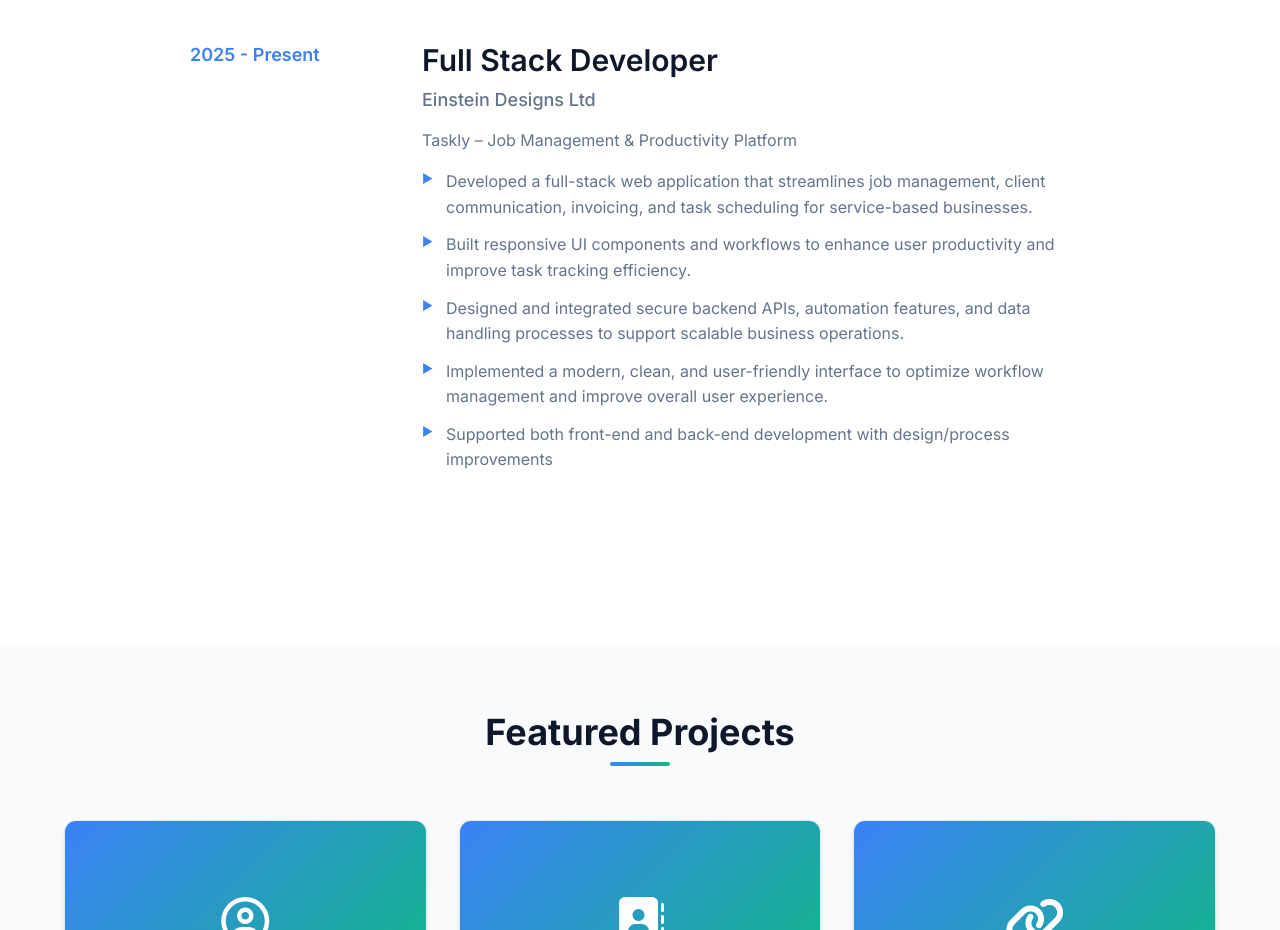
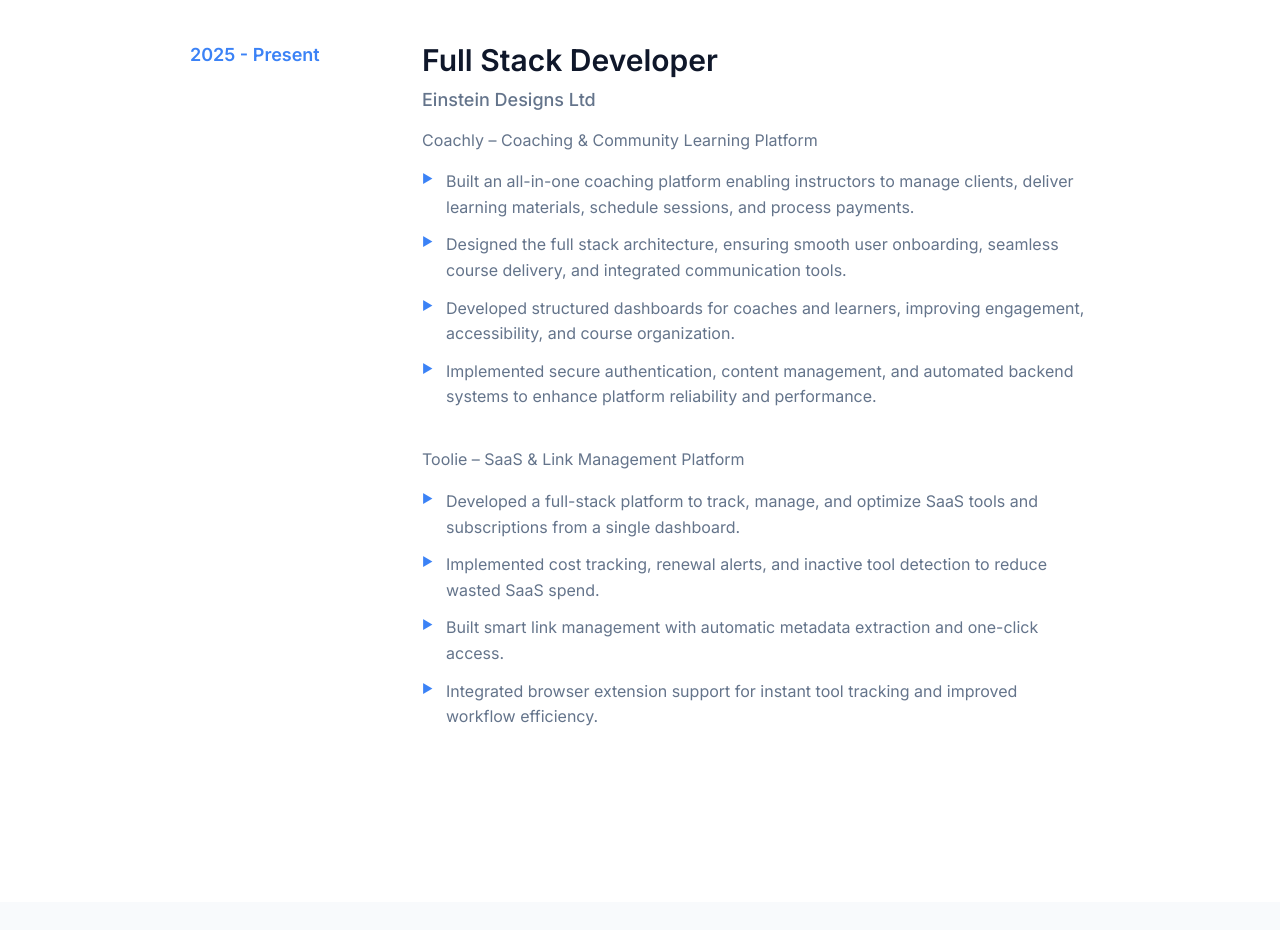
Before and after one commit to Charlieho12/Charlieho12.github.io, a website: page index.html in a window 1280 px wide. Shown: the part 4949-5879 px from the top of the page. Drawn offline with Linux system fonts and the light colour scheme.

Commit message:
Update portfolio

```diff
--- a/index.html
+++ b/index.html
@@ -312,13 +312,20 @@
                     <div class="experience-content">
                         <h3>Full Stack Developer</h3>
                         <h4>Einstein Designs Ltd</h4>
-                        <p>Taskly – Job Management & Productivity Platform</p>
+                        <p>Coachly – Coaching & Community Learning Platform</p>
                         <ul>
-                            <li>Developed a full-stack web application that streamlines job management, client communication, invoicing, and task scheduling for service-based businesses.</li>
-                            <li>Built responsive UI components and workflows to enhance user productivity and improve task tracking efficiency.</li>
-                            <li>Designed and integrated secure backend APIs, automation features, and data handling processes to support scalable business operations.</li>
-                            <li>Implemented a modern, clean, and user-friendly interface to optimize workflow management and improve overall user experience.</li>
-                            <li>Supported both front-end and back-end development with design/process improvements</li>
+                            <li>Built an all-in-one coaching platform enabling instructors to manage clients, deliver learning materials, schedule sessions, and process payments.</li>
+                            <li>Designed the full stack architecture, ensuring smooth user onboarding, seamless course delivery, and integrated communication tools.</li>
+                            <li>Developed structured dashboards for coaches and learners, improving engagement, accessibility, and course organization.</li>
+                            <li>Implemented secure authentication, content management, and automated backend systems to enhance platform reliability and performance.</li>
+                        </ul>
+                        <br>
+                        <p>Toolie – SaaS & Link Management Platform</p>
+                        <ul>
+                            <li>Developed a full-stack platform to track, manage, and optimize SaaS tools and subscriptions from a single dashboard.</li>
+                            <li>Implemented cost tracking, renewal alerts, and inactive tool detection to reduce wasted SaaS spend.</li>
+                            <li>Built smart link management with automatic metadata extraction and one-click access.</li>
+                            <li>Integrated browser extension support for instant tool tracking and improved workflow efficiency.</li>
                         </ul>
                     </div>
                 </div>
```
